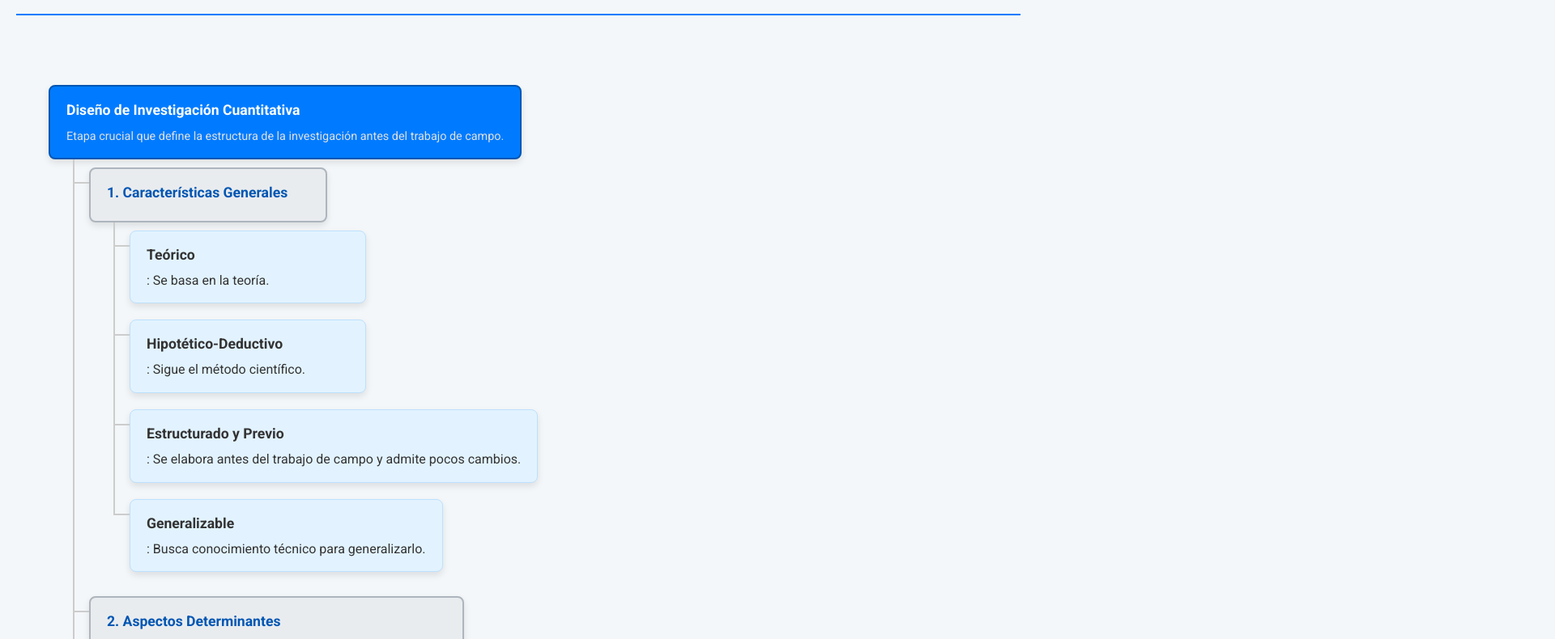
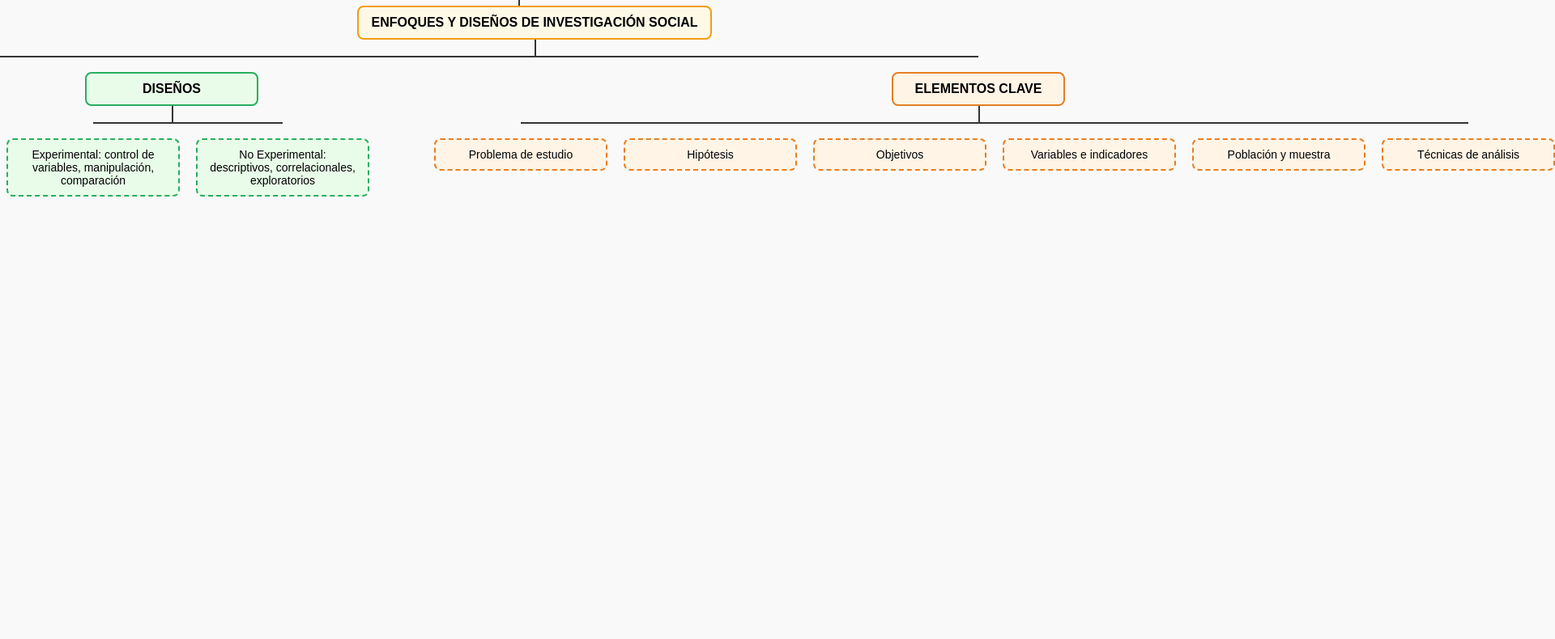
Before and after one commit to cebollacruel-svg/Mapa-conceptual-4, a plain HTML site: page index.html in a window 1280 px wide. Shown: the part 101-891 px from the top of the page at 81% size, 1920 px wide, since content can reach past the window. After the commit the page ends 800 px from the top, so only its background shows below. Drawn offline with Linux system fonts and the light colour scheme.

Commit message:
index.html

```diff
--- a/index.html
+++ b/index.html
@@ -3,103 +3,134 @@
 <head>
   <meta charset="UTF-8">
   <meta name="viewport" content="width=device-width, initial-scale=1.0">
-    <title>Mapa Conceptual: Diseño de Investigación Cuantitativa</title>
-    <link rel="stylesheet" href="style.css">
-    <link rel="preconnect" href="https://fonts.googleapis.com">
-    <link rel="preconnect" href="https://fonts.gstatic.com" crossorigin>
-    <link href="https://fonts.googleapis.com/css2?family=Roboto:wght@400;500;700&display=swap" rel="stylesheet">
+  <title>Mapa Conceptual - Enfoques y Diseños de Investigación Social</title>
+  <style>
+    body {
+      font-family: Arial, sans-serif;
+      background: #f9f9f9;
+      margin: 20px;
+      text-align: center;
+    }
+
+    h1 {
+      margin-bottom: 30px;
+      color: #2c3e50;
+    }
+
+    .tree {
+      display: flex;
+      justify-content: center;
+    }
+
+    ul {
+      padding-top: 20px;
+      position: relative;
+      display: table;
+      margin: 0 auto;
+    }
+
+    ul::before {
+      content: '';
+      position: absolute;
+      top: 0;
+      left: 50%;
+      border-left: 2px solid #333;
+      height: 20px;
+    }
+
+    li {
+      display: table-cell;
+      vertical-align: top;
+      padding: 20px 10px 0 10px;
+      text-align: center;
+      position: relative;
+    }
+
+    li::before, li::after {
+      content: '';
+      position: absolute;
+      top: 0;
+      border-top: 2px solid #333;
+      width: 50%;
+      height: 20px;
+    }
+
+    li::before { right: 50%; }
+    li::after { left: 50%; border-left: none; }
+
+    li:only-child::before, li:only-child::after {
+      content: none;
+    }
+
+    li:only-child {
+      padding-top: 0;
+    }
+
+    li:first-child::before, li:last-child::after {
+      border: none;
+    }
+
+    .box {
+      display: inline-block;
+      border: 2px solid #2c3e50;
+      padding: 10px 15px;
+      border-radius: 8px;
+      background: #ecf0f1;
+      font-weight: bold;
+      min-width: 180px;
+    }
+
+    .sub {
+      font-weight: normal;
+      font-size: 14px;
+      border-style: dashed;
+    }
+
+    /* 🎨 Colores por categorías */
+    .enfoques { background: #eaf7ff; border-color: #2980b9; }
+    .enfoques .sub { background: #f0faff; border-color: #2980b9; }
+
+    .disenos { background: #e9fce9; border-color: #27ae60; }
+    .disenos .sub { background: #f3fff3; border-color: #27ae60; }
+
+    .elementos { background: #fff4e6; border-color: #e67e22; }
+    .elementos .sub { background: #fffaf5; border-color: #e67e22; }
+
+    .principal { background: #fef9e7; border-color: #f39c12; }
+  </style>
 </head>
 <body>
 
-    <header>
-        <h1>Mapa Conceptual: Diseño de Investigación Cuantitativa</h1>
-    </header>
+  <h1>Mapa Conceptual: Enfoques y Diseños de Investigación Social</h1>
 
-    <div class="tree-container">
-        <ul class="tree">
-            <li>
-                <div class="node root-node">
-                    <strong>Diseño de Investigación Cuantitativa</strong>
-                    <span>Etapa crucial que define la estructura de la investigación antes del trabajo de campo.</span>
-                </div>
-
+  <div class="tree">
     <ul>
       <li>
-                        <div class="node primary-node">
-                            <strong>1. Características Generales</strong>
-                        </div>
-                        <ul>
-                            <li><div class="node secondary-node"><strong>Teórico</strong>: Se basa en la teoría.</div></li>
-                            <li><div class="node secondary-node"><strong>Hipotético-Deductivo</strong>: Sigue el método científico.</div></li>
-                            <li><div class="node secondary-node"><strong>Estructurado y Previo</strong>: Se elabora antes del trabajo de campo y admite pocos cambios.</div></li>
-                            <li><div class="node secondary-node"><strong>Generalizable</strong>: Busca conocimiento técnico para generalizarlo.</div></li>
-                        </ul>
-                    </li>
-
-                    <li>
-                        <div class="node primary-node">
-                           <strong>2. Aspectos Determinantes</strong>
-                           <span>Cuatro elementos interdependientes con determinismo recíproco.</span>
-                        </div>
-                        <ul>
-                            <li><div class="node secondary-node">Interés cognitivo técnico del investigador.</div></li>
-                            <li><div class="node secondary-node">Concepción del objeto de estudio.</div></li>
-                            <li><div class="node secondary-node">Problema de investigación.</div></li>
-                            <li><div class="node secondary-node">Enfoque cuantitativo.</div></li>
-                        </ul>
-                    </li>
-
-                    <li>
-                        <div class="node primary-node">
-                            <strong>3. Componente 1: Elaboración del Problema</strong>
-                        </div>
+        <div class="box principal">ENFOQUES Y DISEÑOS DE INVESTIGACIÓN SOCIAL</div>
         <ul>
           <li>
-                                <div class="node secondary-node"><strong>A. Fase Preliminar</strong></div>
+            <div class="box enfoques">ENFOQUES</div>
             <ul>
-                                    <li><div class="node tertiary-node"><strong>Planteamiento Inicial</strong>: Se parte de ideas vagas sobre un hecho social.</div></li>
-                                    <li><div class="node tertiary-node"><strong>Estado de la Cuestión</strong>: Se analizan investigaciones existentes para encontrar vacíos.</div></li>
+              <li><div class="box sub enfoques">Cuantitativo: medición, estadística, generalización</div></li>
+              <li><div class="box sub enfoques">Cualitativo: comprensión, contexto, significados</div></li>
             </ul>
           </li>
           <li>
-                                <div class="node secondary-node"><strong>B. Fase de Concreción</strong></div>
+            <div class="box disenos">DISEÑOS</div>
             <ul>
-                                    <li><div class="node tertiary-node"><strong>Antecedentes</strong>: Describen tendencias y aseguran que el trabajo sea inédito.</div></li>
-                                    <li><div class="node tertiary-node"><strong>Justificación</strong>: Argumentos sobre la utilidad de la investigación.</div></li>
-                                    <li><div class="node tertiary-node"><strong>Reformulación del Problema</strong>: Se verbaliza en forma de preguntas concretas.</div></li>
-                                </ul>
-                            </li>
-                        </ul>
-                    </li>
-
-                    <li>
-                        <div class="node primary-node">
-                           <strong>4. Componente 2: Elaboración del Contexto</strong>
-                        </div>
-                        <ul>
-                            <li><div class="node secondary-node"><strong>A. Contexto Temporal</strong> (Transversal o Longitudinal)</div></li>
-                            <li><div class="node secondary-node"><strong>B. Contexto Espacial</strong> (Artificial o De Campo)</div></li>
-                            <li><div class="node secondary-node"><strong>C. Contexto Teórico (Marco Teórico)</strong>: Explica la relación entre variables.</div></li>
-                        </ul>
-                    </li>
-
-                    <li>
-                        <div class="node primary-node">
-                            <strong>5. Componente 3: Elaboración del Propósito</strong>
-                        </div>
-                        <ul>
-                            <li>
-                                <div class="node secondary-node"><strong>A. Hipótesis de Investigación</strong>: Proposiciones a ser verificadas que orientan la investigación.</div>
-                                <ul>
-                                     <li><div class="node tertiary-node"><strong>Tipos</strong>: Explicativas, Asociativas, Conceptuales, Nulas, etc.</div></li>
+              <li><div class="box sub disenos">Experimental: control de variables, manipulación, comparación</div></li>
+              <li><div class="box sub disenos">No Experimental: descriptivos, correlacionales, exploratorios</div></li>
             </ul>
           </li>
           <li>
-                                <div class="node secondary-node"><strong>B. Objetivos de Investigación</strong>: Definen los conocimientos a alcanzar.</div>
+            <div class="box elementos">ELEMENTOS CLAVE</div>
             <ul>
-                                     <li><div class="node tertiary-node"><strong>General y Específicos</strong>: Relacionados con las preguntas de la investigación.</div></li>
-                                 </ul>
-                            </li>
+              <li><div class="box sub elementos">Problema de estudio</div></li>
+              <li><div class="box sub elementos">Hipótesis</div></li>
+              <li><div class="box sub elementos">Objetivos</div></li>
+              <li><div class="box sub elementos">Variables e indicadores</div></li>
+              <li><div class="box sub elementos">Población y muestra</div></li>
+              <li><div class="box sub elementos">Técnicas de análisis</div></li>
             </ul>
           </li>
         </ul>
```
Lines whose indentation alone changed are shown as unchanged.
